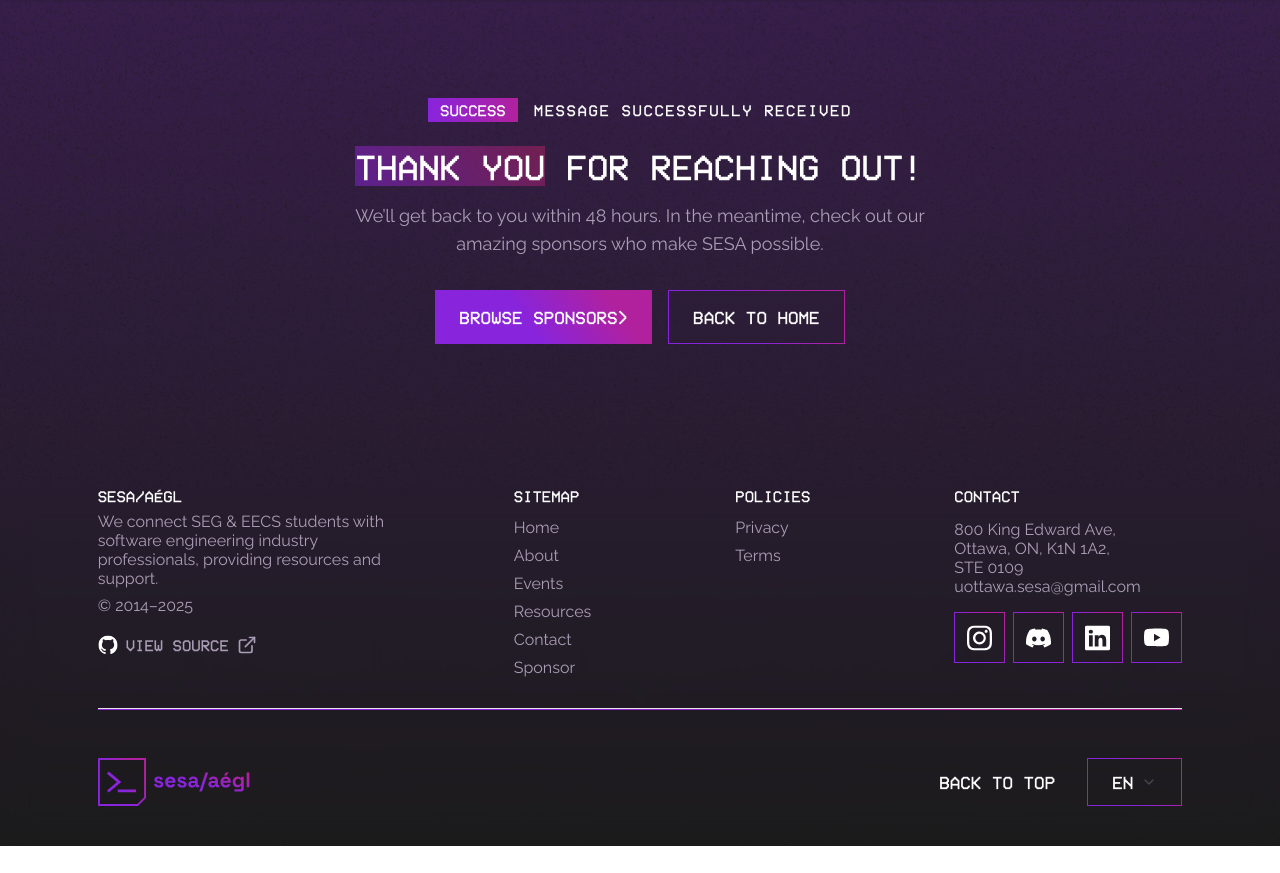
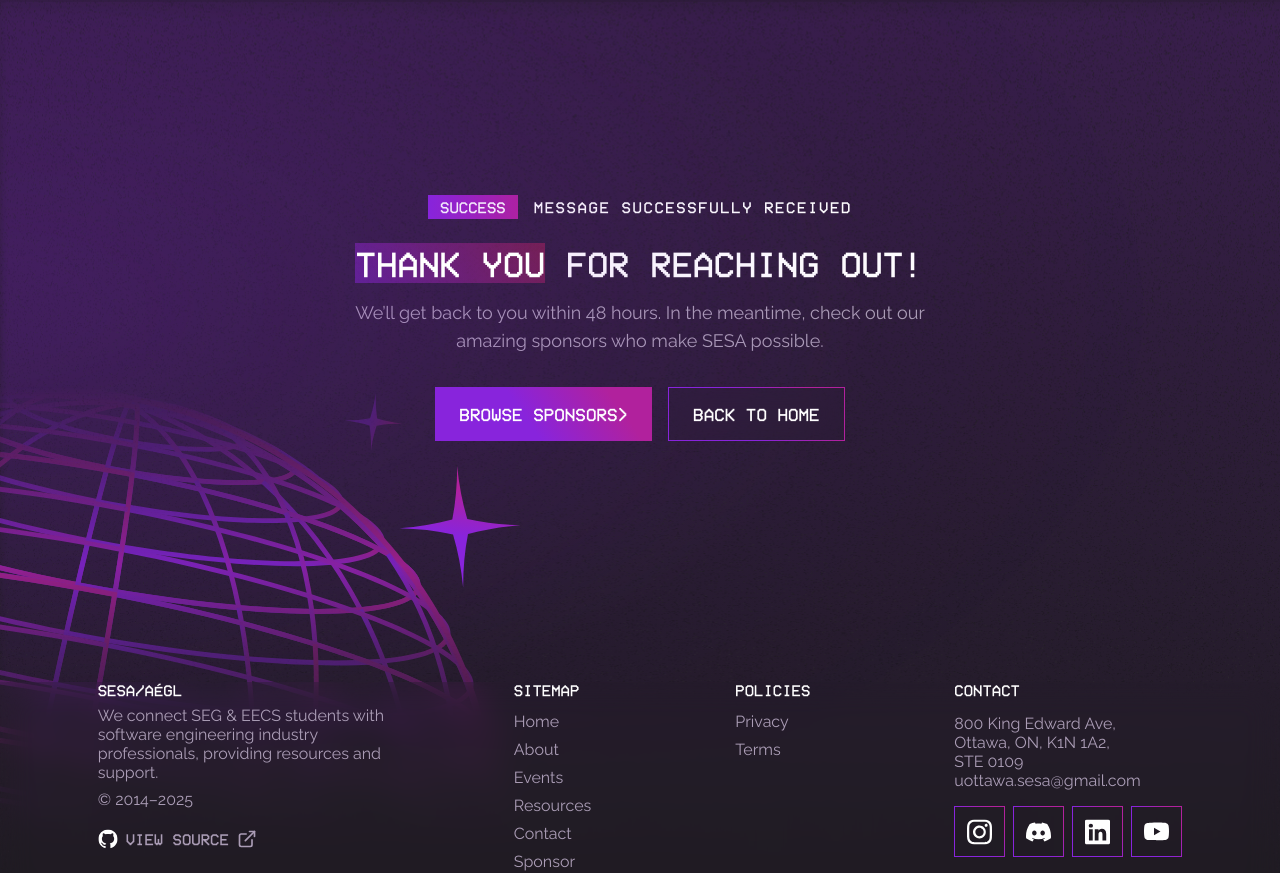
Before and after one commit to 8x5y1a/sesa-website, a Next.js app: page /en/thank_you in a window 1280 px wide. Shown: the part 94-967 px from the top of the page. Before the commit the page ends 940 px from the top, so only its background shows below. Built offline with nearby package versions, Linux system fonts and the light colour scheme.

Commit message:
Added backdround decorations for contact page (#181)
* Added backdround decorations for contact page

* Updated en..json to include topic values

* Added decorations for thank you page

```diff
--- a/i18n/en.json
+++ b/i18n/en.json
@@ -169,7 +169,10 @@
         "form_disclosure": "By submitting this form, I confirm that I have read and accept the",
         "form_disclosure_link": "Privacy & Terms",
         "send_message": "Send Message",
-        "sending": "Sending..."
+        "sending": "Sending...",
+        "topic_general": "General Inquiry",
+        "topic_partnership": "Partnership",
+        "topic_support": "Support"
     },
     "events": {
         "no_events": "No events found",
--- a/src/app/[locale]/contact/components/ContactForm.tsx
+++ b/src/app/[locale]/contact/components/ContactForm.tsx
@@ -33,18 +33,9 @@ const ContactForm: React.FC = () => {
     const [submitting, setSubmitting] = useState(false);
 
     const topicItems = [
-        {
-            label: "General Inquiry",
-            value: "General Inquiry",
-        },
-        {
-            label: "Partnership",
-            value: "Partnership",
-        },
-        {
-            label: "Support",
-            value: "Support",
-        },
+        { label: t("topic_general"), value: "General Inquiry" },
+        { label: t("topic_partnership"), value: "Partnership" },
+        { label: t("topic_support"), value: "Support" },
     ] as const;
 
     const handleInputChange = (e: React.ChangeEvent<HTMLInputElement | HTMLTextAreaElement>) => {
--- a/src/app/[locale]/contact/page.tsx
+++ b/src/app/[locale]/contact/page.tsx
@@ -1,6 +1,7 @@
 import ContactForm from "./components/ContactForm";
 import ContactDetails from "./components/ContactDetails";
 import FadeInSection from "@/components/FadeInSection";
+import Image from "next/image";
 
 import type { Metadata } from "next";
 
@@ -28,6 +29,37 @@ export const metadata: Metadata = {
 const Contact: React.FC = () => {
     return (
         <div className="relative min-h-screen">
+            {/* Decorations */}
+            <div className="pointer-events-none absolute inset-0">
+                {/* Light gradient */}
+                <div className="fade-from-left-bg absolute -top-10 hidden h-[110vh] w-[90vw] bg-blueviolet-100 bg-opacity-20 blur-sm md:block" />
+
+                <Image
+                    src="/decoration/star-faded.svg"
+                    className="absolute bottom-[60rem] right-10 rotate-[22deg] transform opacity-60 md:bottom-[32vh] md:left-[33vw] md:block 2xl:bottom-[40vh] 2xl:left-[20vw]"
+                    width={55}
+                    height={55}
+                    alt=""
+                />
+
+                <Image
+                    src="/decoration/star.svg"
+                    className="absolute hidden rotate-[-10deg] opacity-70 md:left-[25rem] md:top-[35rem] md:block md:h-max md:opacity-100"
+                    width={120}
+                    height={120}
+                    alt=""
+                />
+                <div className="relative -bottom-[58rem] h-[60%] overflow-hidden md:-bottom-[30rem] md:left-0 md:block">
+                    <Image
+                        src="/decoration/globe.svg"
+                        className="fade-from-top-bottom-bg-globe opacity-30 md:opacity-80"
+                        width={500}
+                        height={500}
+                        alt=""
+                    />
+                </div>
+            </div>
+
             <div className="absolute inset-0" />
 
             <div className="md:pt-26 relative px-8 pb-16 pt-10 font-heading text-white md:px-12 md:pb-20 md:pt-24 lg:px-16 xl:px-24">
--- a/src/app/[locale]/globals.css
+++ b/src/app/[locale]/globals.css
@@ -421,6 +421,42 @@ select::placeholder {
     );
 }
 
+.fade-from-top-bottom-bg-globe {
+    -webkit-mask-image: linear-gradient(
+        to bottom,
+        rgba(0, 0, 0, 0) 0%,
+        rgba(0, 0, 0, 1) 20%,
+        rgba(0, 0, 0, 0.5) 30%,
+        rgba(0, 0, 0, 0) 50%
+    );
+    mask-image: linear-gradient(
+        to bottom,
+        rgba(0, 0, 0, 0) 0%,
+        rgba(0, 0, 0, 1) 20%,
+        rgba(0, 0, 0, 0.5) 30%,
+        rgba(0, 0, 0, 0) 50%
+    );
+}
+
+@media (min-width: 1536px) {
+    .fade-from-top-bottom-bg-globe {
+        -webkit-mask-image: linear-gradient(
+            to bottom,
+            rgba(0, 0, 0, 0) 0%,
+            rgba(0, 0, 0, 1) 20%,
+            rgba(0, 0, 0, 0.5) 30%,
+            rgba(0, 0, 0, 0) 60%
+        );
+        mask-image: linear-gradient(
+            to bottom,
+            rgba(0, 0, 0, 0) 0%,
+            rgba(0, 0, 0, 1) 20%,
+            rgba(0, 0, 0, 0.5) 30%,
+            rgba(0, 0, 0, 0) 60%
+        );
+    }
+}
+
 .fade-from-top-left-bg {
     mask-image: radial-gradient(circle at top left, rgba(0, 0, 0, 1) 0%, rgba(0, 0, 0, 0) 70%);
     -webkit-mask-image: radial-gradient(
--- a/src/app/[locale]/thank_you/page.tsx
+++ b/src/app/[locale]/thank_you/page.tsx
@@ -1,4 +1,5 @@
 import { Button } from "@/components/ui/button";
+import Image from "next/image";
 
 // Precompile i18n
 import localeParams from "@/app/data/locales";
@@ -25,8 +26,39 @@ export const metadata: Metadata = {
 
 const ThankYou = () => {
     return (
-        <div className="flex min-h-[60vh] flex-col items-center justify-center px-4 py-24 text-center">
-            <div className="mb-6 flex flex-row items-center gap-4">
+        <div className="flex min-h-[85vh] flex-col items-center justify-center px-4 py-24 text-center">
+            {/* Decorations */}
+            <div className="pointer-events-none absolute inset-0">
+                {/* Light gradient */}
+                <div className="fade-from-left-bg absolute -top-10 hidden h-[110vh] w-[90vw] bg-blueviolet-100 bg-opacity-20 blur-sm md:block" />
+
+                <Image
+                    src="/decoration/star-faded.svg"
+                    className="absolute bottom-[60rem] right-10 rotate-[22deg] transform opacity-60 md:bottom-[32vh] md:left-[27vw] md:block 2xl:bottom-[40vh] 2xl:left-[20vw]"
+                    width={55}
+                    height={55}
+                    alt=""
+                />
+
+                <Image
+                    src="/decoration/star.svg"
+                    className="absolute hidden rotate-[-10deg] opacity-70 md:left-[25rem] md:top-[35rem] md:block md:h-max md:opacity-100"
+                    width={120}
+                    height={120}
+                    alt=""
+                />
+                <div className="relative -bottom-[35rem] h-[60%] overflow-hidden md:-bottom-[30rem] md:left-0 md:block">
+                    <Image
+                        src="/decoration/globe.svg"
+                        className="fade-from-top-bottom-bg-globe opacity-50 md:opacity-80"
+                        width={500}
+                        height={500}
+                        alt=""
+                    />
+                </div>
+            </div>
+
+            <div className="mb-6 flex flex-col items-center gap-4 md:flex-row">
                 <span className="bg-gradient-to-r from-[#8824dc] to-[#b1219d] px-3 py-1 font-heading text-base uppercase text-white">
                     Success
                 </span>
@@ -37,7 +69,7 @@ const ThankYou = () => {
             <h1 className="mb-4 font-heading text-4xl uppercase text-white">
                 <span className="highlight-text">Thank you</span> for reaching out!
             </h1>
-            <p className="font-raleway mb-8 max-w-xl text-lg text-thistle">
+            <p className="font-raleway mb-8 max-w-xl text-base text-thistle md:text-lg">
                 We’ll get back to you within 48 hours. In the meantime, check out our amazing
                 sponsors who make SESA possible.
             </p>
--- a/src/components/ui/input.tsx
+++ b/src/components/ui/input.tsx
@@ -8,7 +8,7 @@ const Input = React.forwardRef<HTMLInputElement, React.ComponentProps<"input">>(
             <input
                 type={type}
                 className={cn(
-                    "outline-gradient relative min-h-[3.5rem] w-full rounded-none bg-[rgba(27,27,27,0.05)] px-3 py-2 font-sans text-[#AB9DB6] shadow-sm transition-[border-width,box-shadow] duration-150 ease-in-out file:border-0 file:bg-transparent file:text-sm file:font-medium file:text-foreground placeholder:text-thistle focus:border-[3px] focus:shadow-[0_0_4px_rgba(255,255,255,0.4)] focus:outline-none disabled:cursor-not-allowed disabled:opacity-50",
+                    "outline-gradient relative min-h-[3.5rem] w-full rounded-none bg-[rgba(27,27,27,0.05)] px-3 py-2 font-sans text-[#AB9DB6] shadow-sm backdrop-blur-lg transition-[border-width,box-shadow] duration-150 ease-in-out file:border-0 file:bg-transparent file:text-sm file:font-medium file:text-foreground placeholder:text-thistle focus:border-[3px] focus:shadow-[0_0_4px_rgba(255,255,255,0.4)] focus:outline-none disabled:cursor-not-allowed disabled:opacity-50",
                     className,
                 )}
                 ref={ref}
--- a/src/components/ui/textarea.tsx
+++ b/src/components/ui/textarea.tsx
@@ -7,7 +7,7 @@ const Textarea = React.forwardRef<HTMLTextAreaElement, React.ComponentProps<"tex
         return (
             <textarea
                 className={cn(
-                    "outline-gradient relative flex min-h-[60px] w-full rounded-none bg-[rgba(27,27,27,0.05)] px-3 py-2 font-sans text-[#AB9DB6] shadow-sm transition-[border-width,box-shadow] duration-150 ease-in-out placeholder:text-thistle focus:border-[3px] focus:shadow-[0_0_4px_rgba(255,255,255,0.4)] focus:outline-none disabled:cursor-not-allowed disabled:opacity-50",
+                    "outline-gradient relative flex min-h-[60px] w-full rounded-none bg-[rgba(27,27,27,0.05)] px-3 py-2 font-sans text-[#AB9DB6] shadow-sm backdrop-blur-lg transition-[border-width,box-shadow] duration-150 ease-in-out placeholder:text-thistle focus:border-[3px] focus:shadow-[0_0_4px_rgba(255,255,255,0.4)] focus:outline-none disabled:cursor-not-allowed disabled:opacity-50",
                     className,
                 )}
                 ref={ref}
```
Also changed, not shown: public/decoration/globe.svg.
